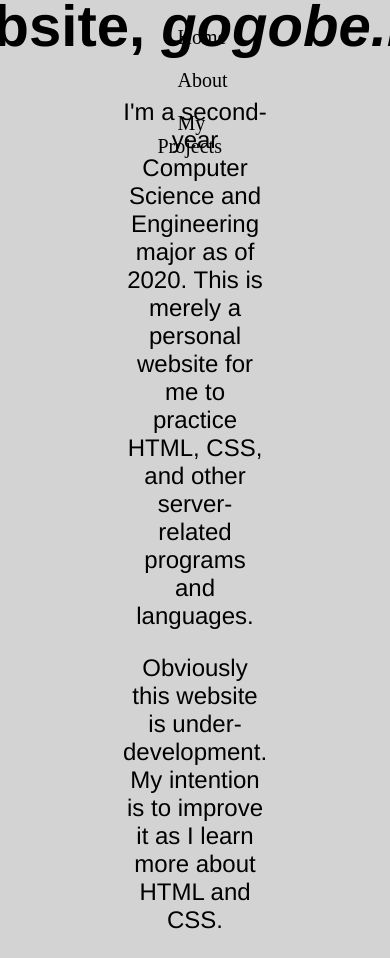
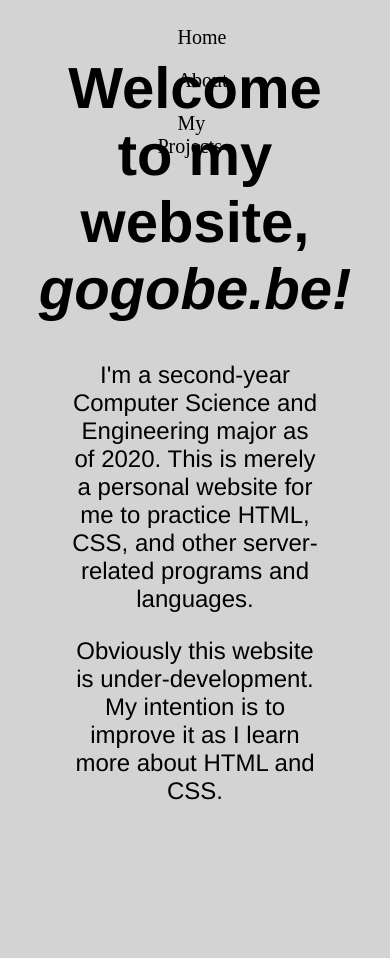
Before and after one commit to Joe-Downs/websites, a PHP site: page / in a window 390 px wide; the page is wider, and only the part inside the window is pictured. After the commit the page ends 800 px from the top of that part, so only its background shows below. Run offline with PHP 8.4, Linux system fonts and the light colour scheme; style sheets or scripts are compiled from the project's sources.

Commit message:
stylesheet.scss: change 10em padding to more responsive 10%

```diff
--- a/stylesheet.scss
+++ b/stylesheet.scss
@@ -1,5 +1,5 @@
 $alignment: center;
-$padding: 10em;
+$padding: 10%;
 $body-font: Helvetica, sans-serif;
 $body-size: 24px;
 $h1-font: Helvetica, sans-serif;
```
